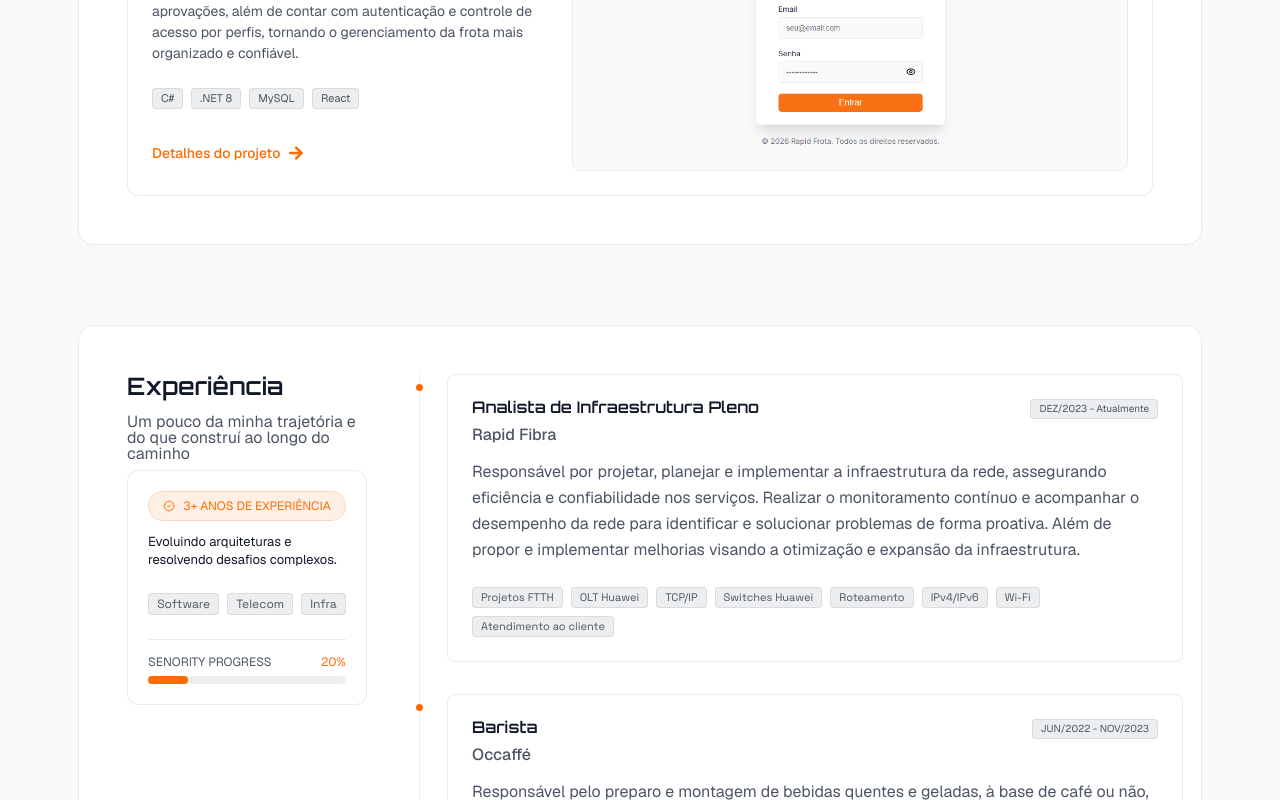
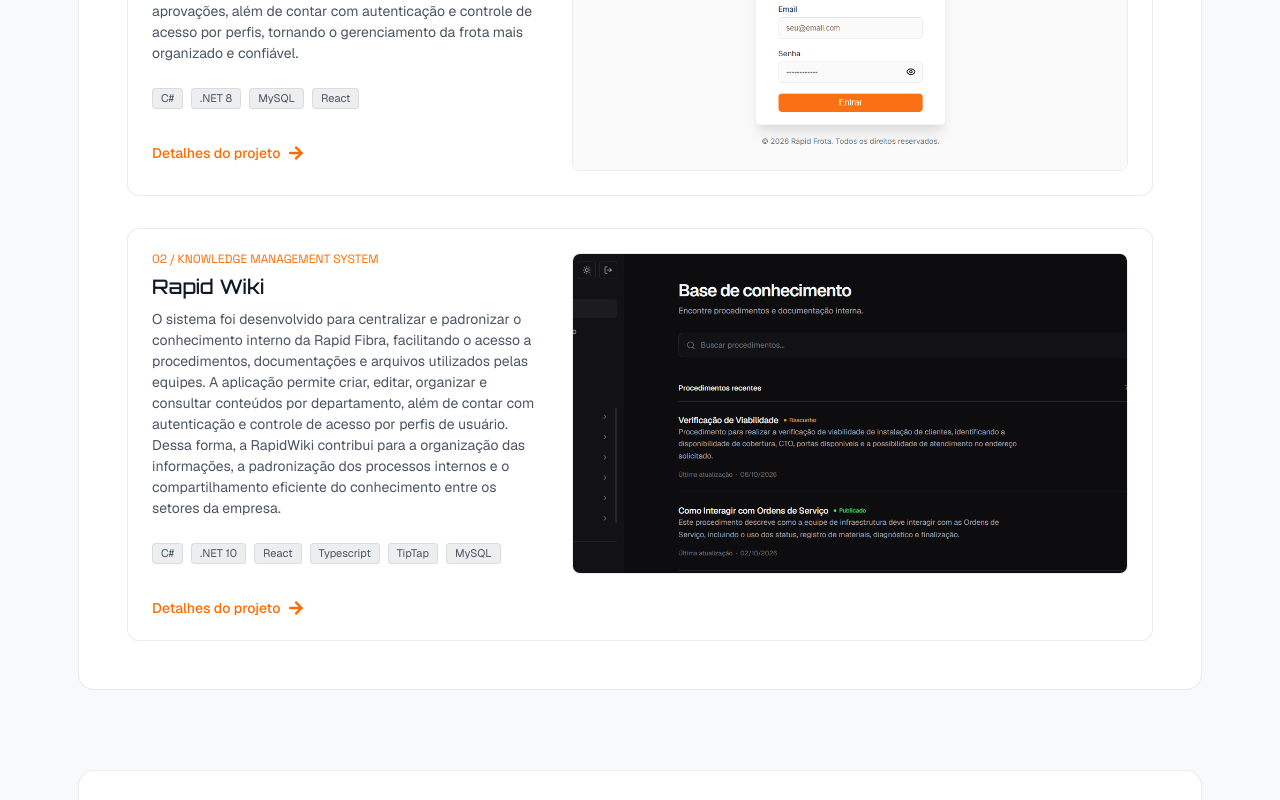
Before and after one commit to gabrieltech88/portfolio, a React (Vite) app: page / in a window 1280 px wide. Shown: the part 2000-2800 px from the top of the page. Built offline with nearby package versions, Linux system fonts and the light colour scheme.

Commit message:
feat/chore: adição do projeto Rapid Wiki e outros certificados

```diff
--- a/src/components/CoursesModal/CoursesModal.tsx
+++ b/src/components/CoursesModal/CoursesModal.tsx
@@ -20,6 +20,7 @@
 
 function CoursesModal({dialogRef}: CoursesModalProps) {
     const aluraCourses = [
+        "Arquitetura .NET: da codificação ao deploy na nuvem",
         "Tópicos avançados em .NET",
         "Microsserviços e RabbitMQ com .NET",
         "ASP.NET Core: aplicações com C#, .NET, Entity Framework e LINQ",
@@ -49,7 +50,8 @@
     ]
     const descomplicaCourses = [
         "User Experience",
-        "Programming Basics"
+        "Programming Basics",
+        "Object-Oriented Developer"
     ]
 
     const context = useContext(ThemeContext);
--- a/src/sections/Projects/Projects.tsx
+++ b/src/sections/Projects/Projects.tsx
@@ -2,6 +2,7 @@
 import HeaderSection from "@/components/HeaderSection/HeaderSection.tsx";
 import styles from "./Projects.module.css";
 import rapidFrotaImage from "@/assets/rapidFrota.png";
+import rapidWikiImage from "@/assets/rapidWiki.png";
 import Project from "@/components/Project/Project.tsx";
 
 function Projects() {
@@ -13,6 +14,13 @@
             stack: ["C#", ".NET 8", "MySQL", "React"],
             image: rapidFrotaImage,
             type: "01 / ENTERPRISE ERP"
+        },
+        {
+            title: "Rapid Wiki",
+            description: "O sistema foi desenvolvido para centralizar e padronizar o conhecimento interno da Rapid Fibra, facilitando o acesso a procedimentos, documentações e arquivos utilizados pelas equipes. A aplicação permite criar, editar, organizar e consultar conteúdos por departamento, além de contar com autenticação e controle de acesso por perfis de usuário. Dessa forma, a RapidWiki contribui para a organização das informações, a padronização dos processos internos e o compartilhamento eficiente do conhecimento entre os setores da empresa.",
+            stack: ["C#", ".NET 10", "React", "Typescript", "TipTap", "MySQL"],
+            image: rapidWikiImage,
+            type: "02 / KNOWLEDGE MANAGEMENT SYSTEM"
         },
     ]
 
```
Also changed, not shown: src/assets/rapidWiki.png (added).
